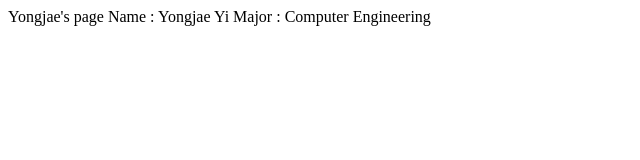
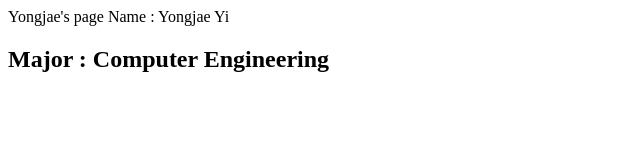
Before and after one commit to cnu-assignment/cnu-rc-git.github.io, a plain HTML site: page yongjae.html in a window 1280 px wide. Shown: the whole page, without its empty margins (0-640 px from the left). Drawn offline with Linux system fonts and the light colour scheme.

Commit message:
Reconfigure yongjae.html

```diff
--- a/yongjae.html
+++ b/yongjae.html
@@ -1,9 +1,8 @@
 <html>
   <head>Yongjae's page</head>
   <body>
-    Name : Yongjae Yi
-    Major : Computer Engineering
-
+    <hi>Name : Yongjae Yi</h1>
+    <h2>Major : Computer Engineering</h2>
   </body>
 
 </html>
```
